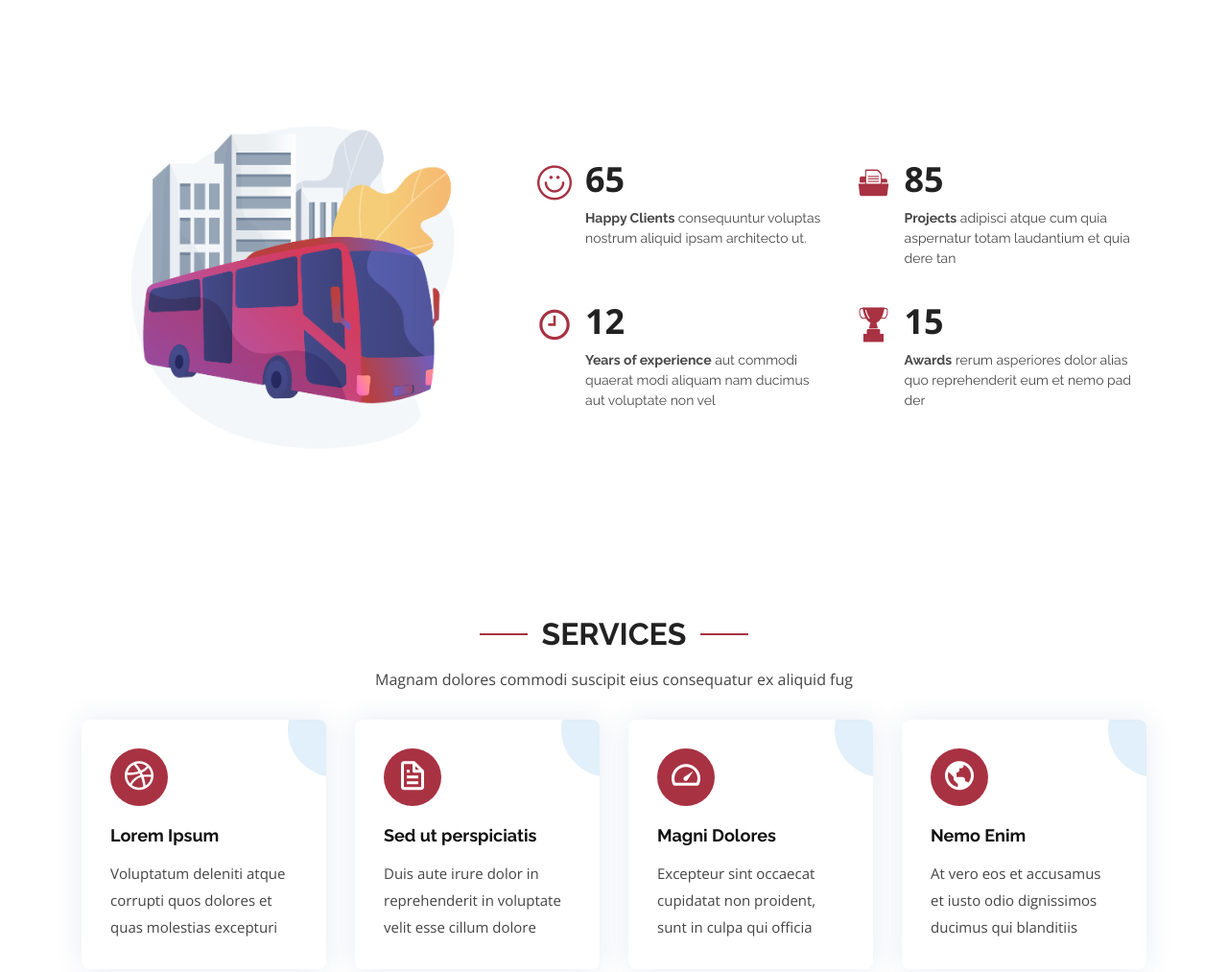
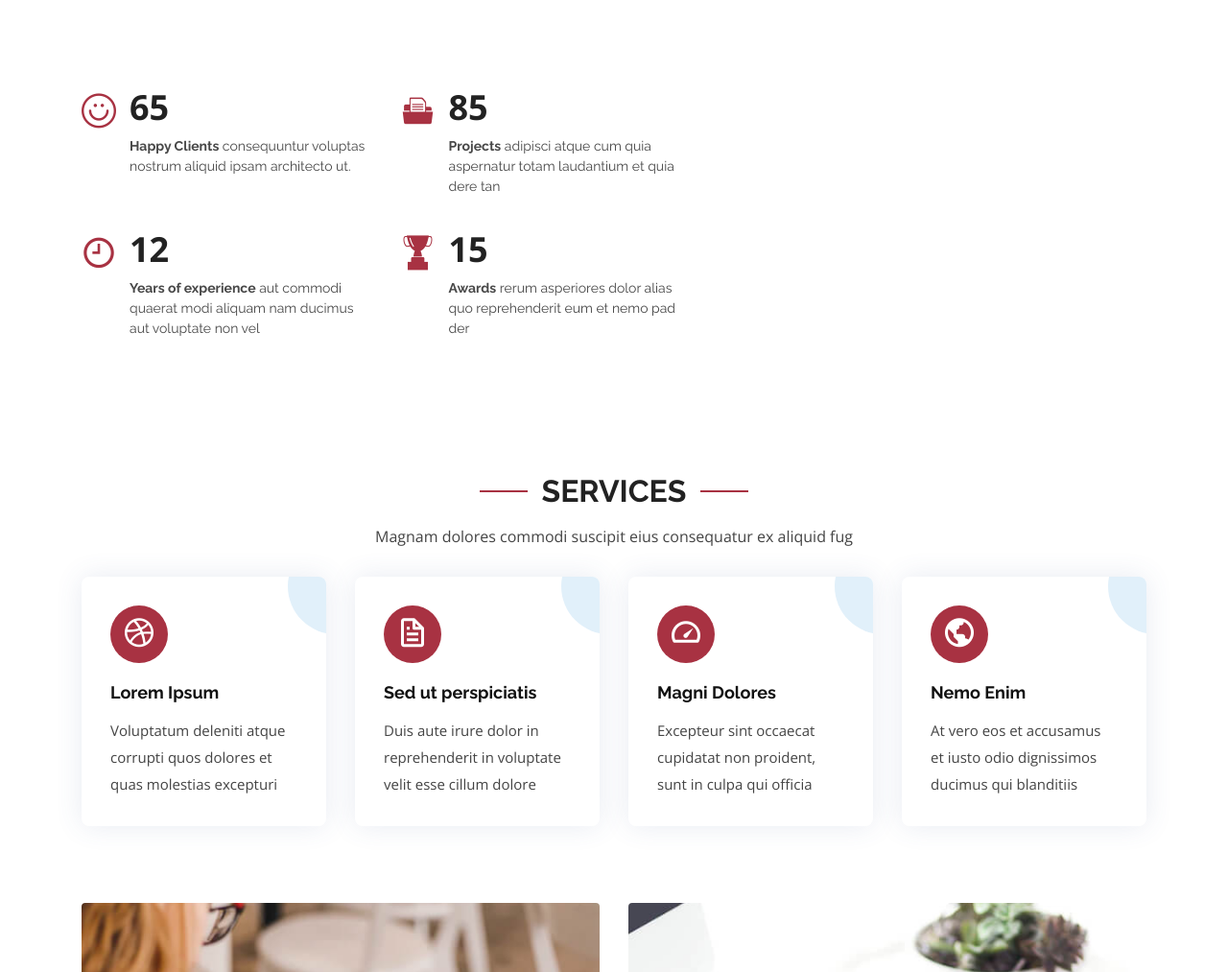
Before and after one commit to amalfrancisu/CCOA-WEBSITE, a plain HTML site: page index.html in a window 1280 px wide. Shown: the part 1619-2632 px from the top of the page at 96% size. Drawn offline with nearby package versions, Linux system fonts and the light colour scheme; animation ran at ten frames a second.

Commit message:
commented image

```diff
--- a/index.html
+++ b/index.html
@@ -232,9 +232,9 @@
       <div class="container">
 
         <div class="row">
-          <div class="image col-xl-5 d-flex align-items-stretch justify-content-center justify-content-xl-start" data-aos="fade-right" data-aos-delay="150">
+          <!-- <div class="image col-xl-5 d-flex align-items-stretch justify-content-center justify-content-xl-start" data-aos="fade-right" data-aos-delay="150">
             <img src="assets/img/Artboard 38.png" alt="" class="img-fluid">
-          </div>
+          </div> -->
 
           <div class="col-xl-7 d-flex align-items-stretch pt-4 pt-xl-0" data-aos="fade-left" data-aos-delay="300">
             <div class="content d-flex flex-column justify-content-center">
```
